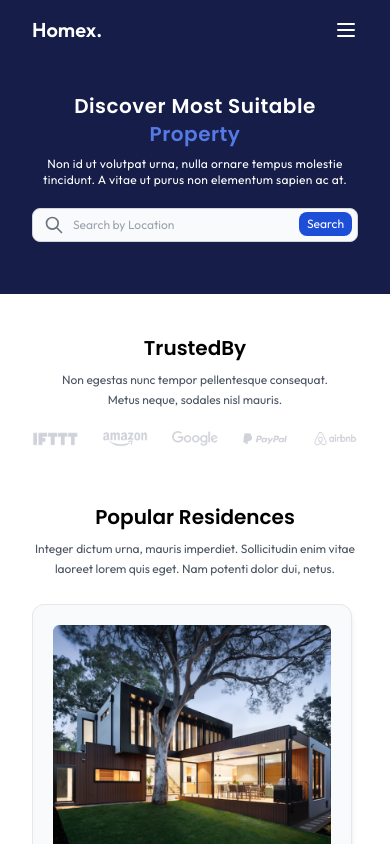
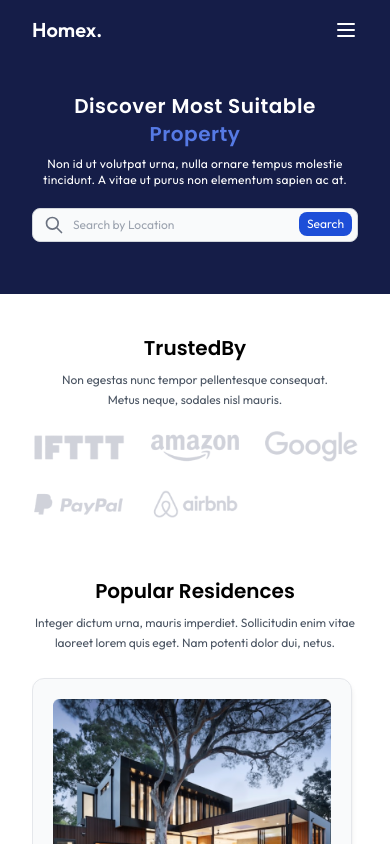
Before and after one commit to sheilaazhar/homex-landing-page, a Vue app: page / in a window 390 px wide. Shown: the top 844 px of the page. Built offline with nearby package versions, Linux system fonts and the light colour scheme.

Commit message:
add width and height image

```diff
--- a/src/components/CustomerSay/index.vue
+++ b/src/components/CustomerSay/index.vue
@@ -70,7 +70,7 @@ export default {
   data() {
     return {
       swiperBreakpoints: {
-        768: {
+        530: {
           slidesPerView: '2',
         },
         1280: {
--- a/src/components/Hero/index.vue
+++ b/src/components/Hero/index.vue
@@ -44,6 +44,8 @@
     <div class="row">
       <img src="image.png"
       alt="building image"
+      width="621"
+      height="586"
       class="lg:max-w-2xl h-full w-full my-10 inset-y-0 right-0 hidden md:block">
     </div>
   </section>
--- a/src/components/PopularResidences/index.vue
+++ b/src/components/PopularResidences/index.vue
@@ -70,7 +70,7 @@ export default {
   data() {
     return {
       swiperBreakpoints: {
-        768: {
+        530: {
           slidesPerView: '2',
         },
         1280: {
--- a/src/components/TrustedBy/index.vue
+++ b/src/components/TrustedBy/index.vue
@@ -4,7 +4,7 @@
   <p class="text-xs font-outfit text-gray-600 mt-2 leading-5 md:text-sm md:mt-5">
     Non egestas nunc tempor pellentesque consequat. <br> Metus neque, sodales nisl mauris.
   </p>
-  <div class="grid grid-cols-5 gap-6 place-items-center mt-5 md:mt-10 lg:gap-4">
+  <div class="grid grid-cols-3 gap-6 place-items-center mt-5 md:mt-10 lg:gap-4 md:grid-cols-5">
     <div v-for="company in companies" :key="company.id">
       <img :src="company.image" :alt="company.desc" width="129" height="47">
     </div>
```
